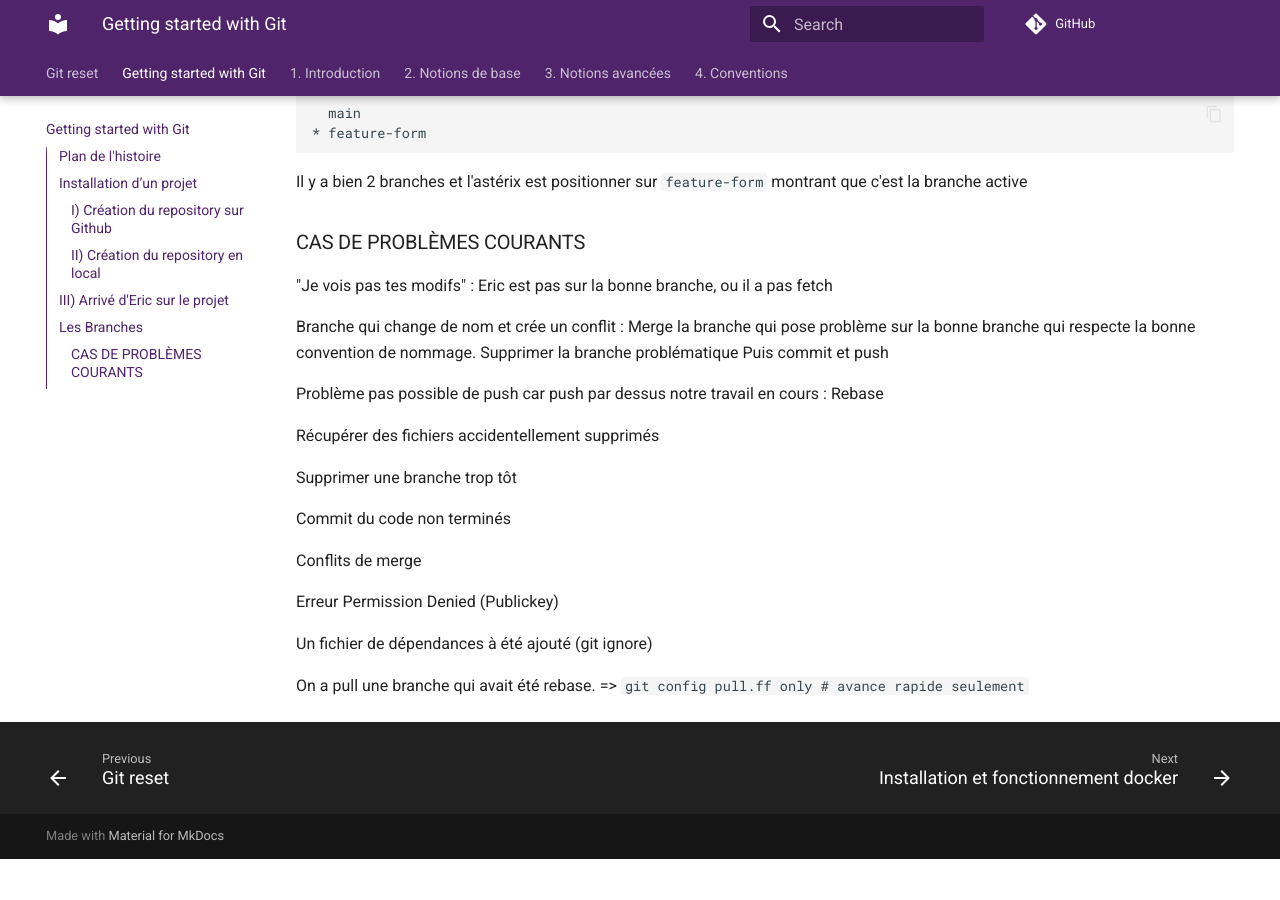
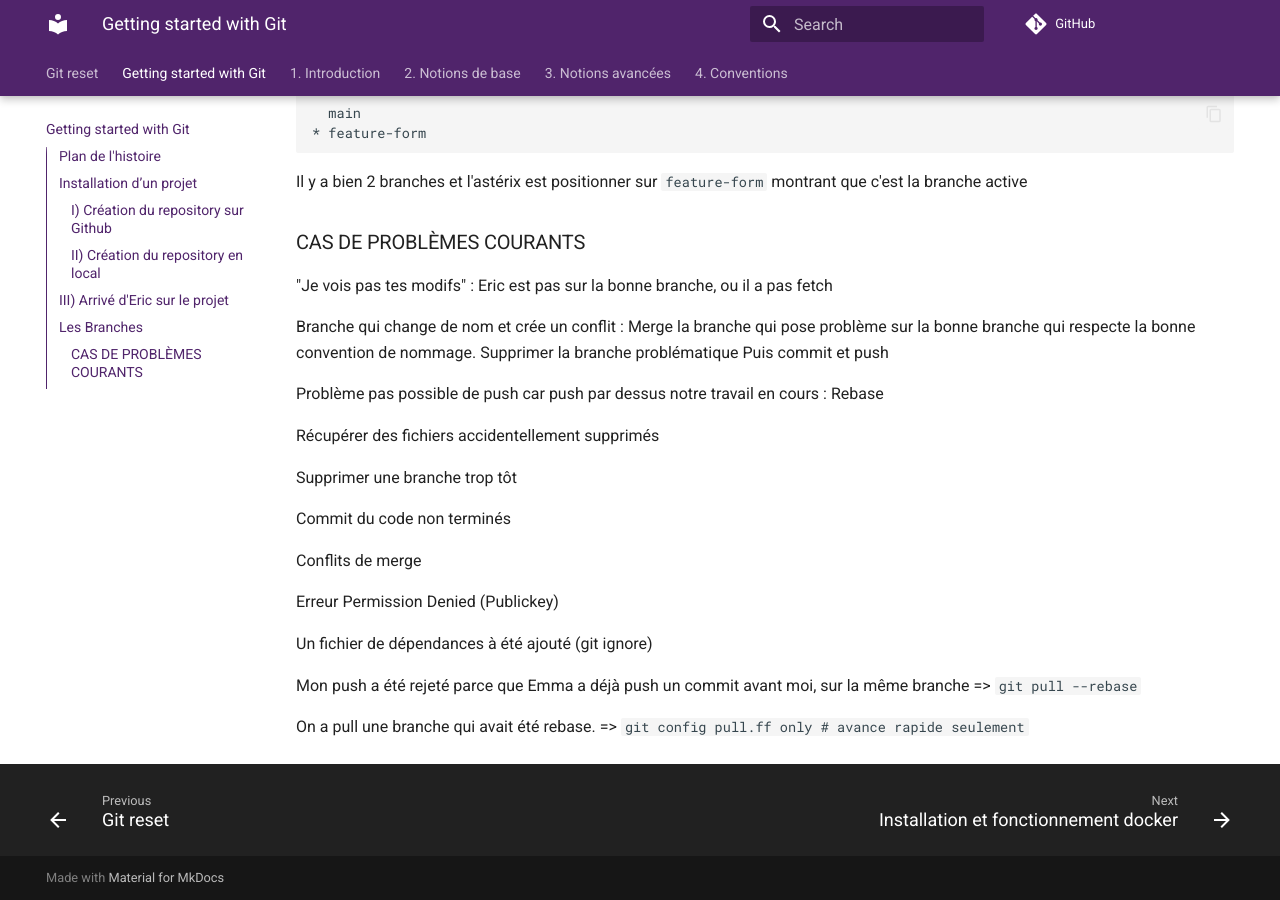
Before and after one commit to ub-mmi-but/git-101, an MkDocs documentation site: the page built from docs/index2.md, in a window 1280 px wide and 900 px high, scrolled down 5285 px. Built offline with MkDocs 1.6.1 and Material for MkDocs 9.7.7, drawn with Linux system fonts in a browser that asks for light colours; comment, search, counter and statistics services are not loaded; before the commit the page ends 6144 px from its top, so only the background shows below that.

Commit message:
pull --rebase

```diff
--- a/docs/index2.md
+++ b/docs/index2.md
@@ -244,4 +244,6 @@ Erreur Permission Denied (Publickey)
 
 Un fichier de dépendances à été ajouté (git ignore)
 
+Mon push a été rejeté parce que Emma a déjà push un commit avant moi, sur la même branche => `git pull --rebase`
+
 On a pull une branche qui avait été rebase. => `git config pull.ff only       # avance rapide seulement`
```
